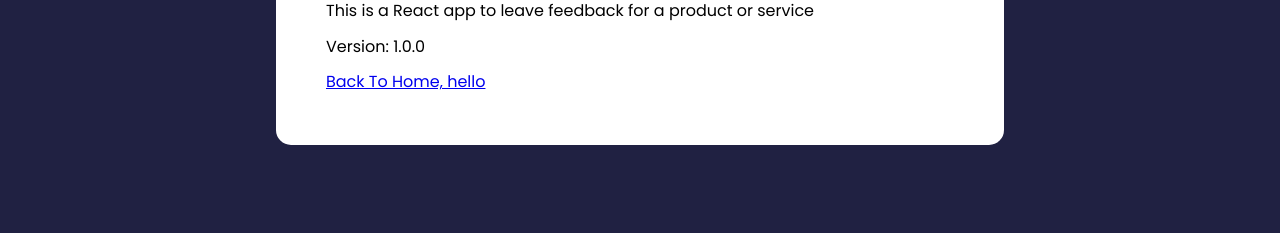
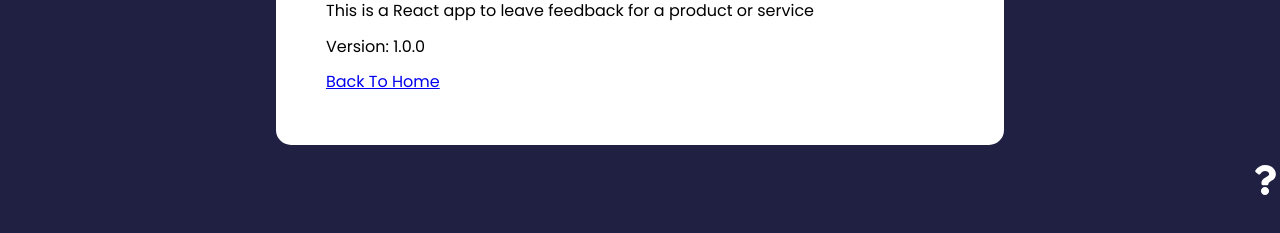
Before and after one commit to berkaycirak/Feedback-App, a React (Create React App) app: page /about in a window 1280 px wide. Shown: the part 213-446 px from the top of the page. Built offline with nearby package versions, Linux system fonts and the light colour scheme.

Commit message:
React Link is added

```diff
--- a/src/App.js
+++ b/src/App.js
@@ -4,6 +4,7 @@
 import Header from './components/Header';
 import FeedbackStats from './components/FeedbackStats';
 import FeedbackList from './components/FeedbackList';
+import AboutIconLink from './components/AboutIconLink';
 import FeedbackData from './data/FeedbackData';
 import FeedbackForm from './components/FeedbackForm';
 import About from './pages/About';
@@ -46,6 +47,7 @@
           <Route path='/about' element={<About />} />
         </Routes>
       </div>
+      <AboutIconLink />
     </Router>
   );
 }
--- /dev/null
+++ b/src/components/AboutIconLink.jsx
@@ -0,0 +1,13 @@
+import { FaQuestion } from 'react-icons/fa';
+import { Link } from 'react-router-dom';
+function AboutIconLink() {
+  return (
+    <div className='about-link'>
+      <Link to='/about'>
+        <FaQuestion size={30} />
+      </Link>
+    </div>
+  );
+}
+
+export default AboutIconLink;
--- a/src/pages/About.jsx
+++ b/src/pages/About.jsx
@@ -1,3 +1,4 @@
+import { Link } from 'react-router-dom';
 import Card from '../components/shared/Card';
 
 function About() {
@@ -9,7 +10,7 @@
         <p>Version: 1.0.0</p>
 
         <p>
-          <a href='/'>Back To Home, hello</a>
+          <Link to='/'>Back To Home</Link>
         </p>
       </div>
     </Card>
```
